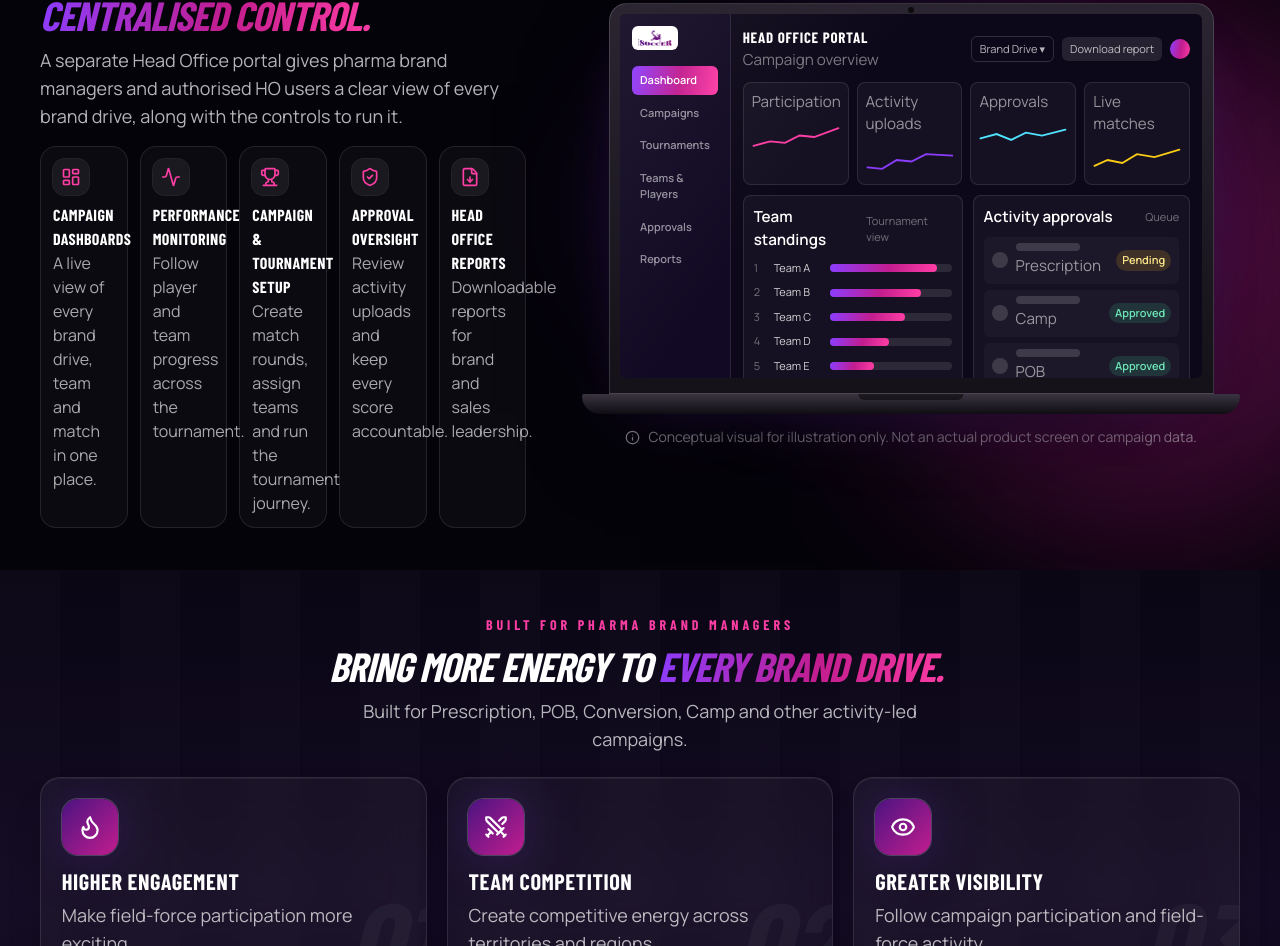
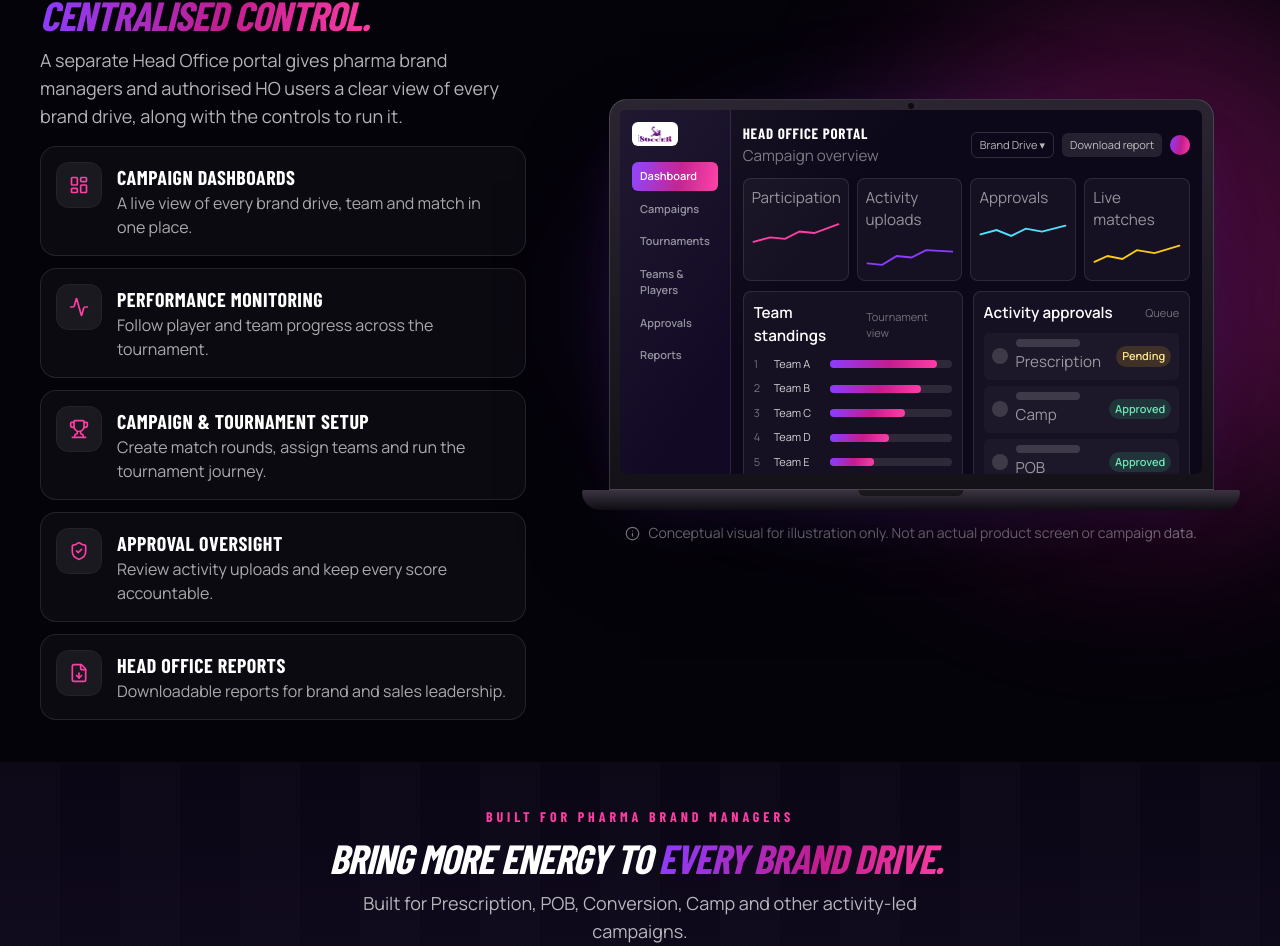
Before and after one commit to Rohan9833/Soccer_rxpl, a React (Vite) app in the folder frontend/: page / in a window 1280 px wide. Shown: the part 4128-5074 px from the top of the page. Built offline with nearby package versions, Linux system fonts and the light colour scheme; no server answers; a web font is replaced by a local one.

Commit message:
Revert previous capability list layout change

```diff
--- a/frontend/src/components/HODashboard.jsx
+++ b/frontend/src/components/HODashboard.jsx
@@ -171,7 +171,7 @@ export default function HODashboard() {
               A separate Head Office portal gives pharma brand managers and authorised HO users a clear view of every
               brand drive, along with the controls to run it.
             </p>
-            <ul className="mt-8 grid grid-cols-1 gap-3 sm:grid-cols-2 xl:grid-cols-5">
+            <ul className="mt-8 space-y-3">
               {HO_CAPABILITIES.map((c, i) => {
                 const Icon = ICONS[c.icon];
                 return (
@@ -181,13 +181,13 @@ export default function HODashboard() {
                     whileInView={{ opacity: 1, x: 0 }}
                     viewport={{ once: true }}
                     transition={{ delay: i * 0.08, duration: 0.5 }}
-                    className="flex min-w-0 flex-col gap-2 rounded-2xl border border-white/10 bg-white/[0.03] p-3 xl:p-3"
+                    className="flex gap-4 rounded-2xl border border-white/10 bg-white/[0.03] p-4"
                   >
-                    <span className="flex h-9 w-9 shrink-0 items-center justify-center rounded-xl bg-white/[0.06] text-pink-electric ring-1 ring-white/10">
+                    <span className="flex h-11 w-11 shrink-0 items-center justify-center rounded-xl bg-white/[0.06] text-pink-electric ring-1 ring-white/10">
                       <Icon size={20} />
                     </span>
                     <span>
-                      <span className="block font-display text-base font-bold uppercase tracking-wide">{c.title}</span>
+                      <span className="block font-display text-xl font-bold uppercase tracking-wide">{c.title}</span>
                       <span className="text-white/65">{c.text}</span>
                     </span>
                   </motion.li>
```
